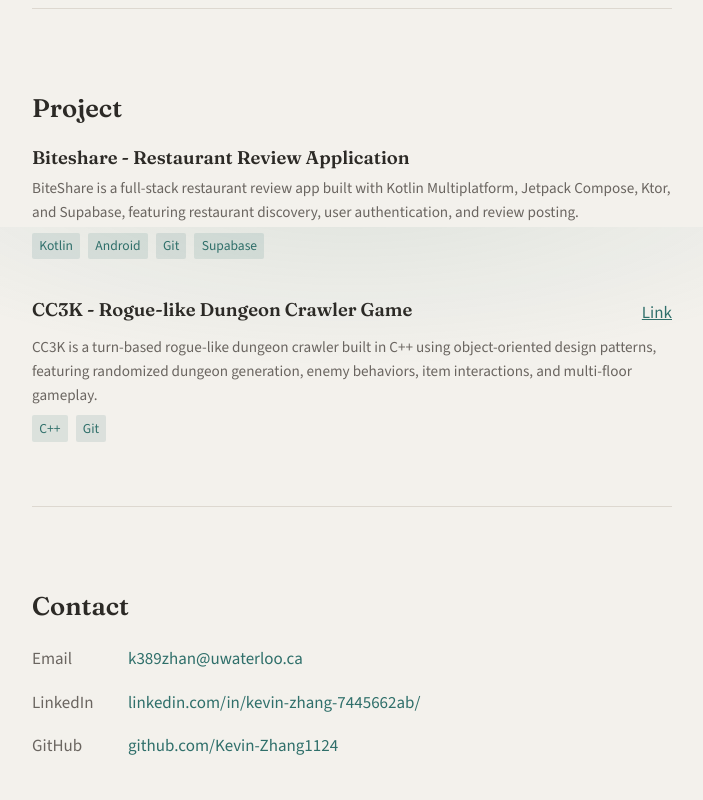
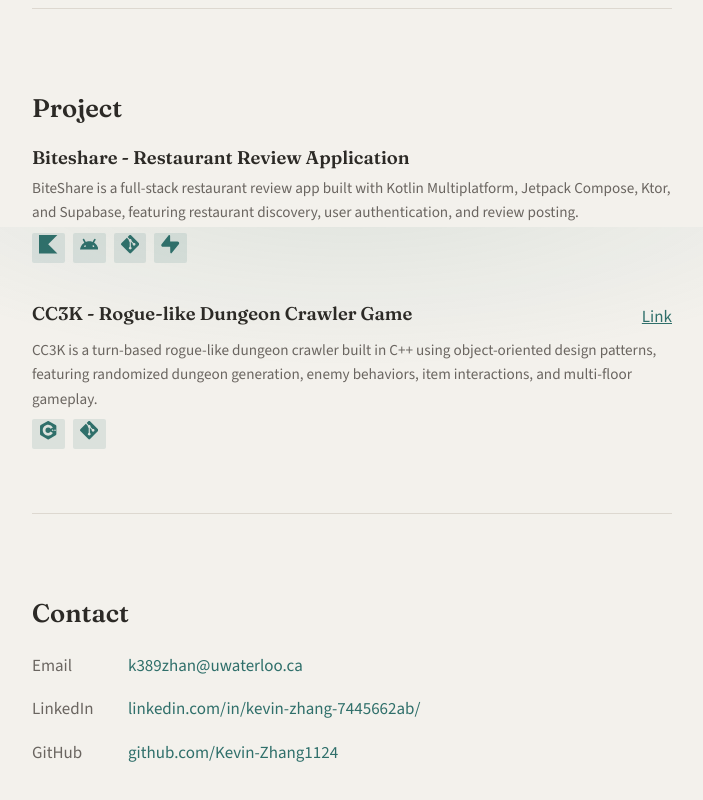
Before and after one commit to Kevin-Zhang1124/Kevin-Portfolio, a React (Vite) app: page / in a window 1280 px wide. Shown: the part 2173-2973 px from the top of the page, without its empty margins (288-991 px from the left). Built offline with nearby package versions, Linux system fonts and the light colour scheme.

Commit message:
Show skill icons in the Project section

```diff
--- a/src/components/sections/Project.tsx
+++ b/src/components/sections/Project.tsx
@@ -1,7 +1,7 @@
 import { Section } from '../layout/Section';
 import { useLocale } from '../../hooks/useLocale';
 import { useContent } from '../../hooks/useContent';
-import { skills } from '../../content/shared/skills';
+import { SkillIcon } from '../ui/SkillIcon';
 import styles from './sections.module.css';
 
 /** Renders projects for the active locale */
@@ -18,7 +18,6 @@ export function Project() {
           <li key={item.id}>
             <div className={styles.itemHeader}>
               <h3 className={styles.itemTitle}>{item.name}</h3>
-              {/* Only render link if provided */}
               {item.link ? (
                 <a href={item.link} target="_blank" rel="noreferrer">
                   {t.projectLink}
@@ -29,8 +28,8 @@ export function Project() {
             <ul className={styles.tech}>
               {item.tech.map((skillId) => (
                 <li key={skillId} className={styles.techItem}>
-                  {/* SkillId → display label from shared/skills.ts */}
-                  {skills[skillId].label}
+                  {/* Icon-only tech tag; hover shows the label via title */}
+                  <SkillIcon id={skillId} />
                 </li>
               ))}
             </ul>
```
